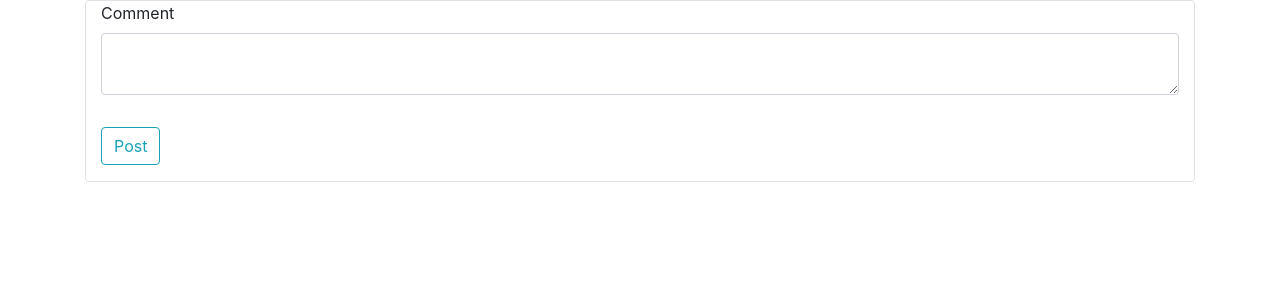
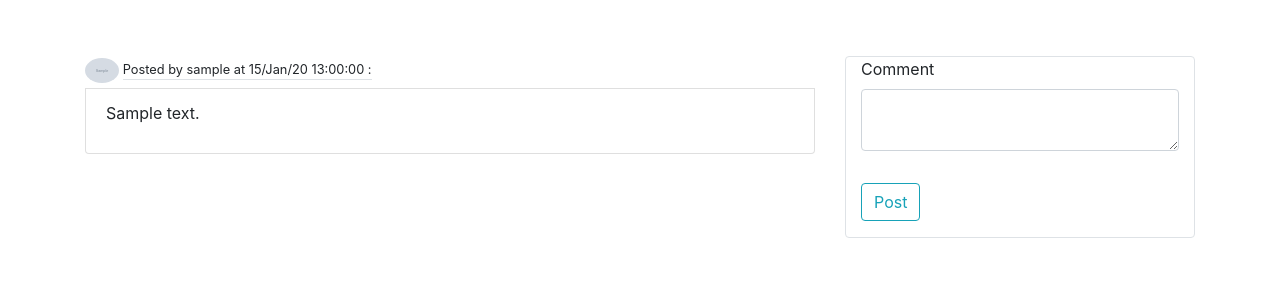
Before and after one commit to bugra-emanet/Hocam-Forum, a Flask app: page /forumpage/1 in a window 1280 px wide. Shown: the part 75-375 px from the top of the page. Run offline with Flask 2, Linux system fonts and the light colour scheme; tables that the repository leaves empty hold one stand-in row (values such as "Sample post"); grey boxes marked "Sample" are stand-in pictures; some libraries are stand-ins or nearby versions.

Commit message:
error handling fixed and simplified post are shown in forumpages & scroll bar added to homepage and other misc. stuff added

```diff
--- a/hocam/forms.py
+++ b/hocam/forms.py
@@ -66,5 +66,6 @@
 
 
 class NewPostForm(FlaskForm):
-    comment = TextAreaField("Comment")
+    comment = TextAreaField("Comment", validators=[DataRequired(),
+                                                   Length(min=1, max=300)])
     post = SubmitField("Post")
--- a/hocam/models.py
+++ b/hocam/models.py
@@ -1,7 +1,6 @@
 from hocam import db, login_manager
 from flask_login import UserMixin
 import datetime
-from hocam.errors import HttpException404
 
 
 @login_manager.user_loader
@@ -28,17 +27,11 @@
     id = db.Column(db.Integer, primary_key=True)
     topic = db.Column(db.String(35), nullable=False, unique=True)
     date_created = db.Column(db.DateTime, nullable=False,
-                             default=datetime.datetime.utcnow())
+                             default=datetime.datetime.now(
+                                 datetime.timezone.utc))
     description = db.Column(db.Text, nullable=True)
     user_id = db.Column(db.Integer, db.ForeignKey("user.id"), nullable=False)
     posts = db.relationship("Posts", backref="topic_id", lazy=True)
-
-    @classmethod
-    def get_or_404(cls, id):
-        forumpage = cls.query.get(id)
-        if not forumpage:
-            raise HttpException404
-        return forumpage
 
 
 class Posts(db.Model):
@@ -46,7 +39,8 @@
     __tablename__ = "posts"
     id = db.Column(db.Integer, primary_key=True)
     date_created = db.Column(db.DateTime, nullable=False,
-                             default=datetime.datetime.utcnow())
+                             default=datetime.datetime.now(
+                                 datetime.timezone.utc))
     content = db.Column(db.Text, nullable=False)
     user_id = db.Column(db.Integer, db.ForeignKey("user.id"), nullable=False)
     forumpage = db.Column(db.Integer, db.ForeignKey("forumpages.id"),
--- a/hocam/routes.py
+++ b/hocam/routes.py
@@ -1,4 +1,5 @@
 import pandas as pd
+import pytz
 import secrets
 import os
 from hocam import app, db, bcrypt
@@ -8,11 +9,10 @@
                          UpdateForm,
                          NewForumPageForm,
                          NewPostForm)
-from hocam.models import User, ForumPages
+from hocam.models import User, ForumPages, Posts
 from flask_login import (login_user, logout_user,
                          login_required, current_user)
 from PIL import Image
-from hocam.errors import HttpException404
 
 
 @app.route("/")
@@ -121,18 +121,43 @@
         db.session.add(forumpage)
         db.session.commit()
         flash("Topic Creation Succesfull!", "success")
-        return redirect(url_for("show_forumpage",
+        return redirect(url_for("showforumpage",
                         forumpage_id=forumpage.query.filter_by
                         (topic=form.topic.data).first().id))
     return render_template("newforumpage.html", form=form)
 
 
 @app.route("/forumpage/<int:forumpage_id>", methods=["GET", "POST"])
-def show_forumpage(forumpage_id):
-    try:
-        form = NewPostForm()
-        forumpage = ForumPages.get_or_404(forumpage_id)
-        return render_template("forumpagelayout.html", forumpage=forumpage,
-                               form=form)
-    except HttpException404:
-        return render_template("404error.html")
+def showforumpage(forumpage_id):
+
+    form = NewPostForm()
+    forumpage = ForumPages.query.get_or_404(forumpage_id,
+                                            description="No such page!")
+    user = forumpage.user_id
+    user = User.query.get(user)
+    userdatabase = User.query
+    if form.validate_on_submit():
+        post = Posts(content=form.comment.data, user_id=current_user.id,
+                     forumpage=forumpage_id)
+        db.session.add(post)
+        db.session.commit()
+        flash("Posted", "success")
+
+    def localizetime(utctime):
+        utctime = utctime.replace(tzinfo=pytz.UTC)
+        localtime = utctime.astimezone(pytz.timezone("ASIA/ISTANBUL"))
+        localtime = localtime.strftime("%d/%b/%y %X ")
+        return localtime
+    return render_template("forumpagelayout.html", forumpage=forumpage,
+                           form=form, user=user, title=forumpage.topic,
+                           userdatabase=userdatabase,
+                           localizetime=localizetime)
+
+
+"""forumpage.description √
+forumpage.topic √
+forumpage.posts > list of post objects
+forumpage.user_id √
+forumpage.date_created √
+"""
+# values i will use in tht template
--- a/hocam/static/stylesheet.css
+++ b/hocam/static/stylesheet.css
@@ -1,3 +1,6 @@
 .bg-black{
-    background-color: black;
+    background-color: black !important;
 }
+.bg-blue{
+    background-color:#80ABEB !important;
+}
--- a/hocam/templates/forumpagelayout.html
+++ b/hocam/templates/forumpagelayout.html
@@ -1,5 +1,35 @@
 {%extends "layout.html"%}
 {% block main %}
+<div class="row mt-5">
+  <div class="col-8">
+    <ul class="list-group">
+    {% if forumpage.description %}
+    <div class="d-inline">
+      <small>
+       <img style ="max-height: 2em;"class = "image-fluid rounded-circle"src="../static/profile_pics/{{user.image_file}}" alt="user pic">
+       <label class="border-bottom" for="description"> Posted by {{user.username}} at {{localizetime(forumpage.date_created)}} :</label>
+      </small>
+    </div>
+    <li class="list-group-item">
+     <p id="description">{{forumpage.description}}</p>
+    </li>
+    {% endif %}
+    {% for post in forumpage.posts %}
+    <div class="d-inline">
+      <small>
+       <img style ="max-height: 2em;"class = "image-fluid rounded-circle"src="../static/profile_pics/{{userdatabase.get(post.user_id).image_file}}" alt="user pic">
+       <label class="border-bottom" for="post{{post.id}}"> Posted by {{userdatabase.get(post.user_id).username}} at {{localizetime(post.date_created)}} :</label>
+      </small>
+    </div>
+    <li class="list-group-item">
+     <p id="post{{post.id}}">{{post.content}}</p>
+     </li>
+
+
+    {% endfor %}
+  </ul>
+  </div>
+  <div class="col-4 ">
     <div class="container-fluid border rounded">
       <form method="POST" action="">
         {{form.hidden_tag()}}
@@ -12,4 +42,6 @@
         <div class="form-group">{{form.post(class="btn btn-outline-info")}}</div>
       </form>
     </div>
+  </div>
+</div>
 {% endblock main %}
--- a/hocam/templates/index.html
+++ b/hocam/templates/index.html
@@ -2,11 +2,11 @@
 {% block main %}
 <h1 class="mt-2">Forum Links</h1>
 
-<div class="list-group">
+<div style="max-height: 36em;"class="list-group overflow-auto">
   {% if current_user.is_authenticated %}
-  <a href="{{url_for('newforumpage')}}" class="btn btn-basic btn-sm btn-outline-dark" role="button">Create New Topic 	&#43;</a>
+  <a href="{{url_for('newforumpage')}}" class="btn btn-basic btn-sm btn-outline-dark sticky-top bg-blue" role="button">Create New Topic 	&#43;</a>
   {% else %}
-  <a href="{{url_for('newforumpage')}}" class="btn btn-basic btn-sm btn-outline-dark disabled" role="button">Create New Topic 	&#43;</a>
+  <a href="{{url_for('newforumpage')}}" class="btn btn-basic btn-sm btn-outline-dark sticky-top disabled bg-blue" role="button">Create New Topic 	&#43;</a>
   {% endif %}
 
   {% if truth %}
--- a/hocam/templates/layout.html
+++ b/hocam/templates/layout.html
@@ -7,7 +7,12 @@
       name="viewport"
       content="width=device-width, initial-scale=1, shrink-to-fit=no"
     />
+    <!-- Custom Css -->
+    <link
+      href="../static/stylesheet.css"
 
+      rel="stylesheet"
+    />
 
     <!-- Optional JavaScript -->
     <!-- jQuery first, then Popper.js, then bootstrap JS -->
@@ -42,9 +47,9 @@
   </head>
   <body>
     <header>
-      <nav style="background-color: black;" class="navbar navbar-expand-md navbar-dark">
+      <nav  class="navbar navbar-expand-md navbar-dark bg-black">
         <!-- Brand -->
-        <a class="navbar-brand" href="#"
+        <a class="navbar-brand" href="{{url_for('home')}}"
           ><img
             src="../static/logos/metulogodark.png"
             class="rounded-circle image-fluid"
@@ -79,9 +84,7 @@
               <a class="nav-link active" href="{{url_for('login')}}">Login</a>
             </li>
             <li class="nav-item">
-              <a class="nav-link active" href="{{url_for('signup')}}"
-                >Sign up</a
-              >
+              <a class="nav-link active" href="{{url_for('signup')}}">Sign up</a>
             </li>
             {% endif %}
           </ul>
@@ -90,8 +93,7 @@
     </header>
 
     <main role="main" class="container">
-      {% block main %}
-      <div class="row">
+      <div class="row mt-2">
         <div class="col-md-8">
           {% with messages = get_flashed_messages(with_categories=true) %}
            {% if messages %}
@@ -100,15 +102,12 @@
             {% endfor %}
            {% endif %}
           {% endwith %}
-
-
         </div>
-        {% endblock main %}
       </div>
+      {% block main %}
+      {% endblock main %}
     </main>
     <footer>
-
-
     </footer>
   </body>
 </html>
```
Also changed, not shown: hocam/errors.py (deleted, +0 -7 lines), hocam/static/profile_pics/bd11f52f0180686c.png (added). Lines whose indentation alone changed are shown as unchanged.
